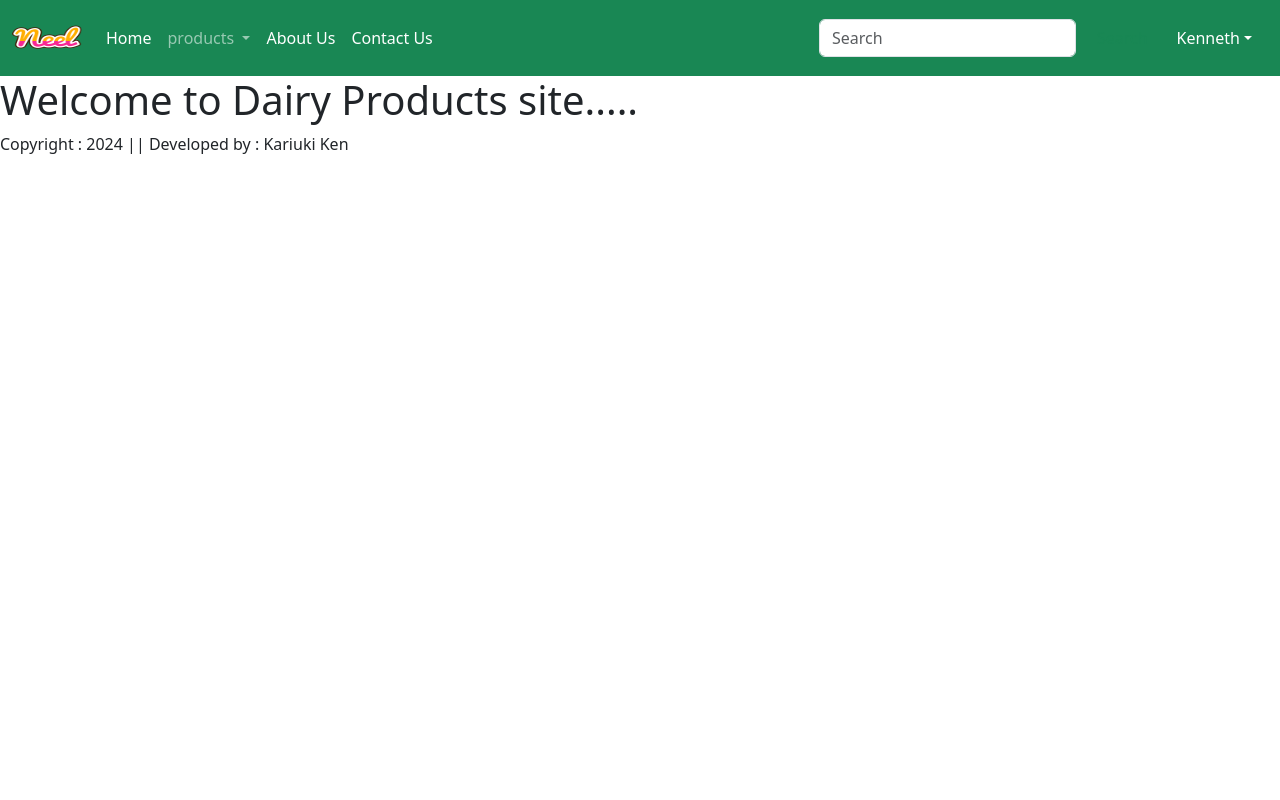
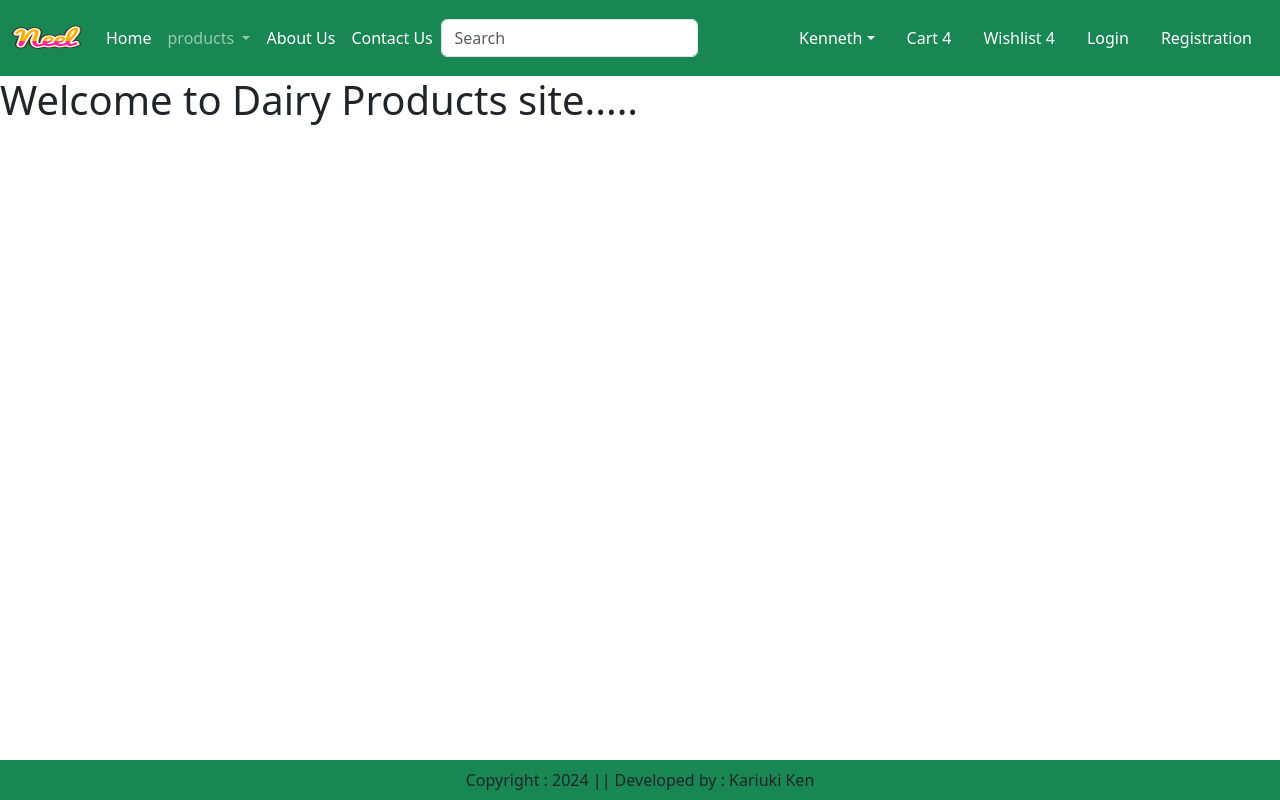
Before and after one commit to Kariuki11/ecommerce-website-Django, a Django app: page / in a window 1280 px wide. Run offline with Django 5.2, Linux system fonts and the light colour scheme; some libraries are stand-ins or nearby versions.

Commit message:
New changes

```diff
--- a/ecom/app/templates/app/base.html
+++ b/ecom/app/templates/app/base.html
@@ -5,7 +5,6 @@
     <meta charset="UTF-8">
     <meta http-equiv="X-UA-Compatible" content="IE=edge">
     <meta name="viewport" content="width=device-width, initial-scale=1.0">
-
     <link href="https://cdn.jsdelivr.net/npm/bootstrap@5.3.3/dist/css/bootstrap.min.css" rel="stylesheet" integrity="sha384-QWTKZyjpPEjISv5WaRU9OFeRpok6YctnYmDr5pNlyT2bRjXh0JMhjY6hW+ALEwIH" crossorigin="anonymous">
 
 
@@ -30,7 +29,6 @@
               <li class="nav-item">
                 <a class="nav-link active" aria-current="page" href="/">Home</a>
               </li>
-              {% comment %} < class="nav-item dropdown"/> {% endcomment %}
                 <a class="nav-link dropdown-toggle" href="#" role="button" data-bs-toggle="dropdown" aria-expanded="false">
                   products
                 </a>
@@ -68,13 +66,29 @@
                     <li><a class="dropdown-item" href="#">Logout</a></li>
                 </ul>
             </li>
+            <li class="nab-item dropdown mx-2">
+              <a href="#" class="nav-link text-white">Cart 4</a>
+            </li>
+            </li>
+            <li class="nab-item dropdown mx-2">
+              <a href="#" class="nav-link text-white">Wishlist 4</a>
+            </li>
+            </li>
+            <li class="nab-item dropdown mx-2">
+              <a href="#" class="nav-link text-white">Login</a>
+            </li>
+            </li>
+            <li class="nab-item dropdown mx-2">
+              <a href="#" class="nav-link text-white">Registration</a>
+            </li>
           </ul>
         </div>
       </nav>
 
+      {% block banner_slider %}{% endblock banner_slider %}
       {% block main-content %}{% endblock main-content %}
 
-      <footer>
+      <footer class="container-fluid fixed-bottom bg-success text-center p-2 mt-5">
         Copyright : 2024 || Developed by : Kariuki Ken
       </footer>
 
--- a/ecom/app/templates/app/home.html
+++ b/ecom/app/templates/app/home.html
@@ -2,6 +2,10 @@
 {% load static %}
 {% block title %}Home{% endblock title %}
 
+{% block banner_slider %}{% endblock banner_slider %}
+
+
+
 {% block main-content %}
     <h1>Welcome to Dairy Products site.....</h1>
 {% endblock main-content %}
```
